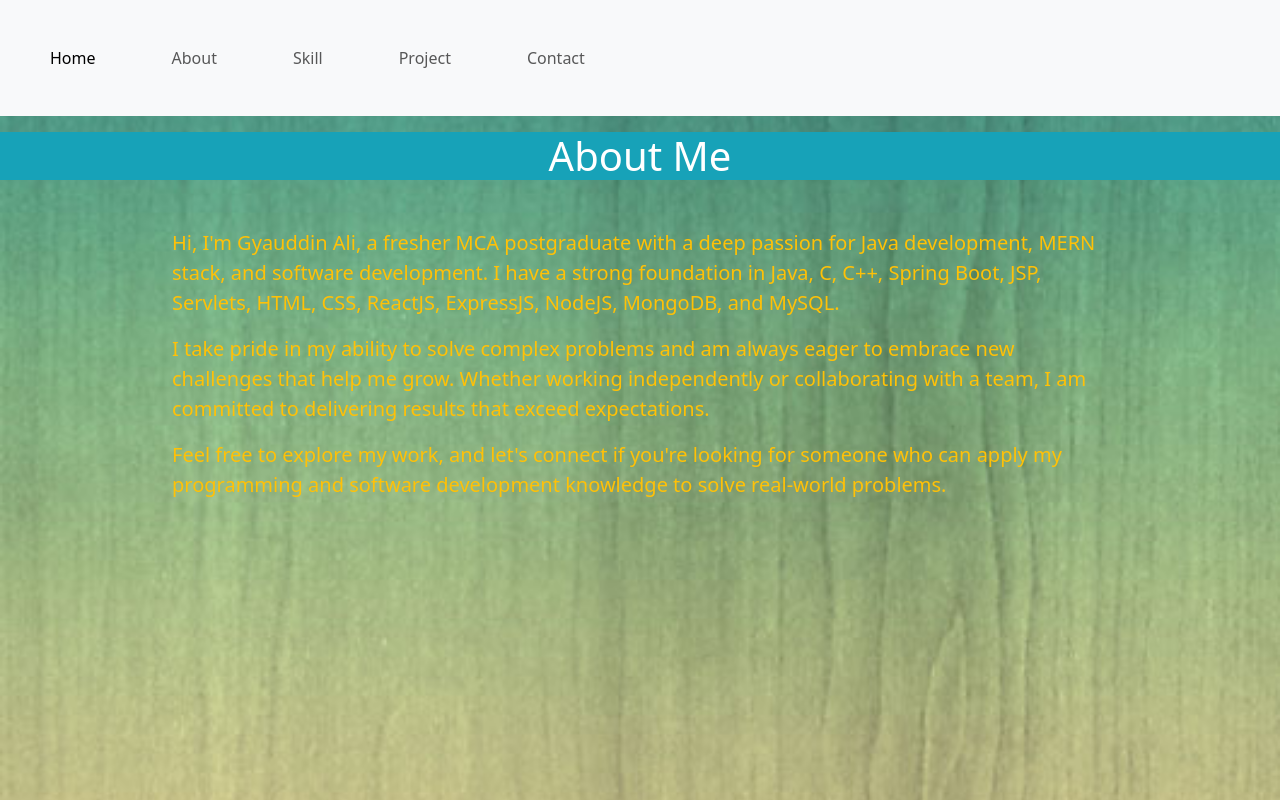
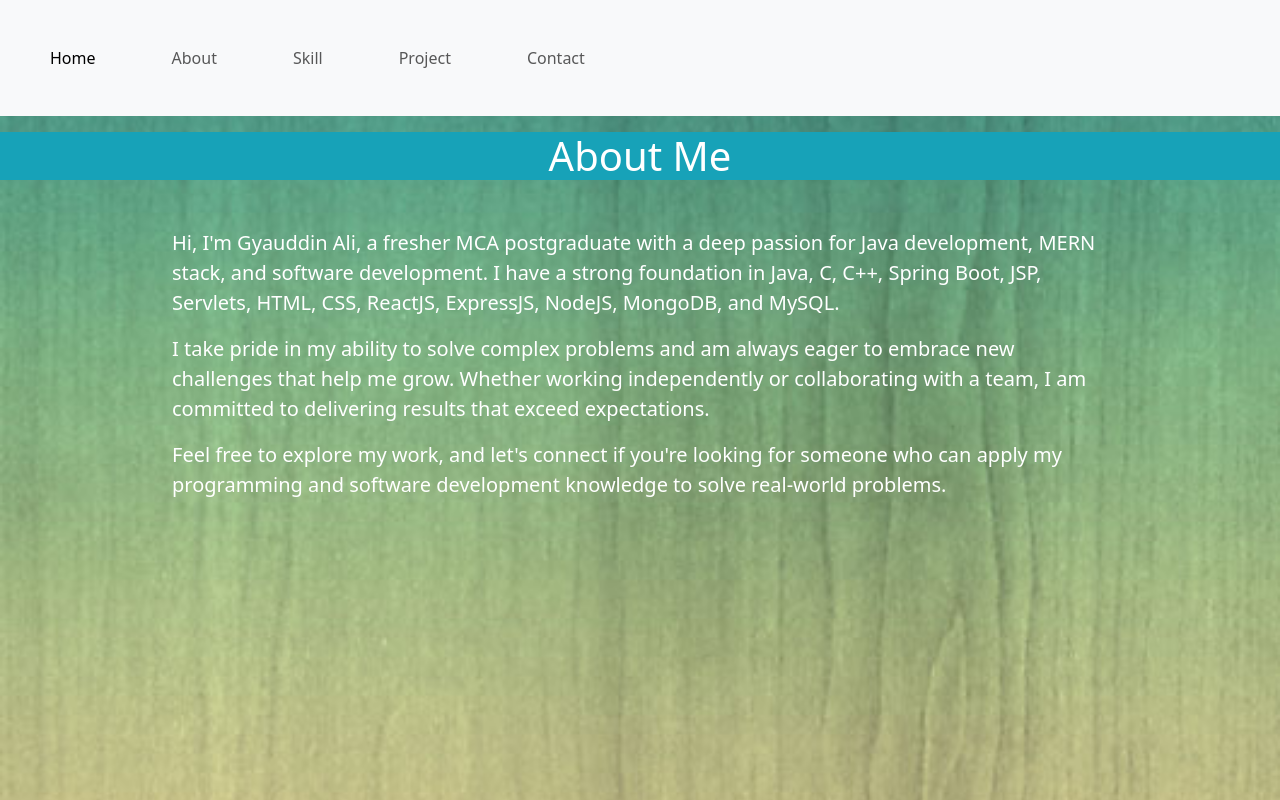
Before and after one commit to Gyasuddinali/portfolio, a React (Create React App) app: page /about in a window 1280 px wide. Built offline with nearby package versions, Linux system fonts and the light colour scheme.

Commit message:
text color change

```diff
--- a/src/components/about/About.js
+++ b/src/components/about/About.js
@@ -9,7 +9,7 @@ export default function About() {
 
 
 <p
-          className="pt-t fs-5 text-start text-lg text-warning text-justify">
+          className="pt-t fs-5 text-start text-lg text-white text-justify">
 {/*
     My name is Gyauddin Ali.I belong from siwan Bihar.I have done Master in
     Computer Applicaton from SRIT jabalpur.I had completed my Bachelor in
@@ -24,10 +24,10 @@ export default function About() {
 
 Hi, I'm Gyauddin Ali, a fresher MCA postgraduate with a deep passion for Java development, MERN stack, and software development. I have a strong foundation in Java, C, C++, Spring Boot, JSP, Servlets, HTML, CSS, ReactJS, ExpressJS, NodeJS, MongoDB, and MySQL.
 </p>
-<p className='pt-t fs-5 text-start text-lg text-warning text-justify'>
+<p className='pt-t fs-5 text-start text-lg text-white text-justify'>
 I take pride in my ability to solve complex problems and am always eager to embrace new challenges that help me grow. Whether working independently or collaborating with a team, I am committed to delivering results that exceed expectations.
 </p>
-<p className='pt-t fs-5 text-start text-lg text-warning text-justify'>
+<p className='pt-t fs-5 text-start text-lg text-white text-justify'>
 Feel free to explore my work, and let's connect if you're looking for someone who can apply my programming and software development knowledge to solve real-world problems.
 </p>
 </div>
```
